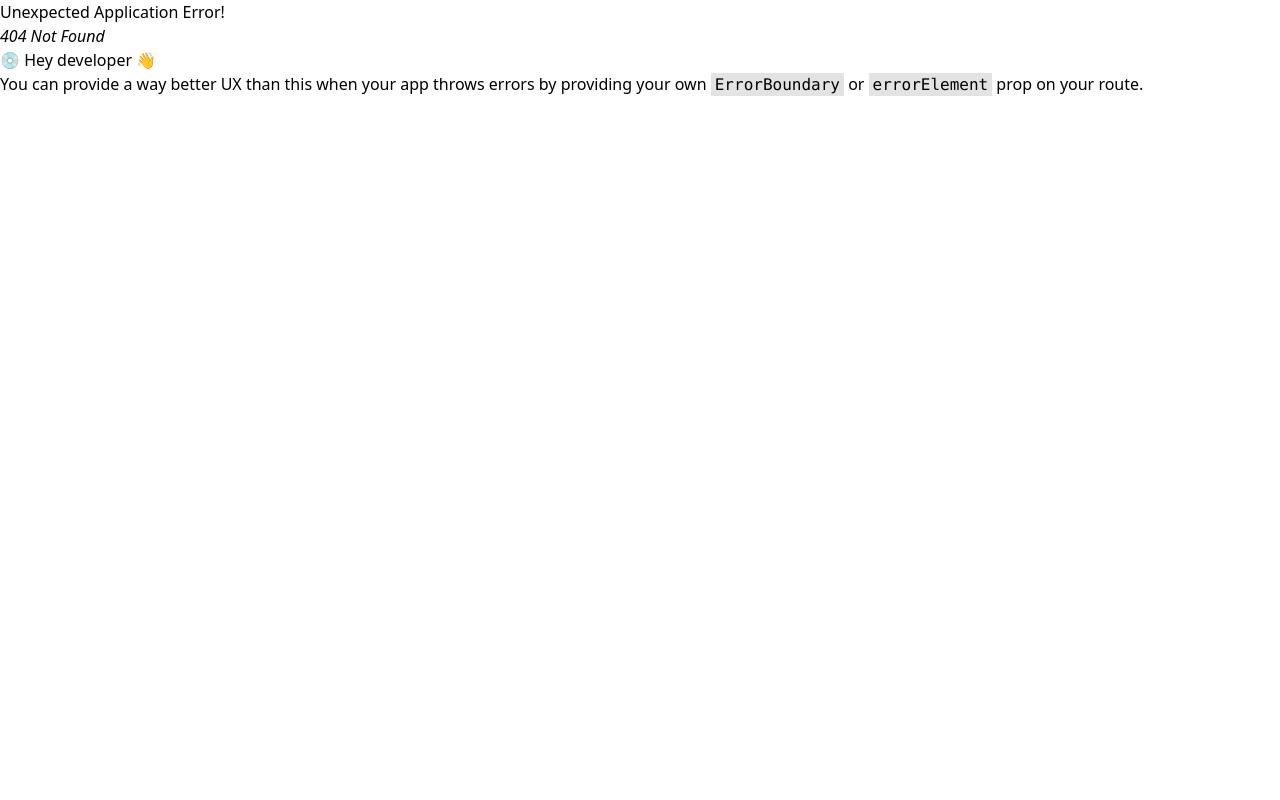
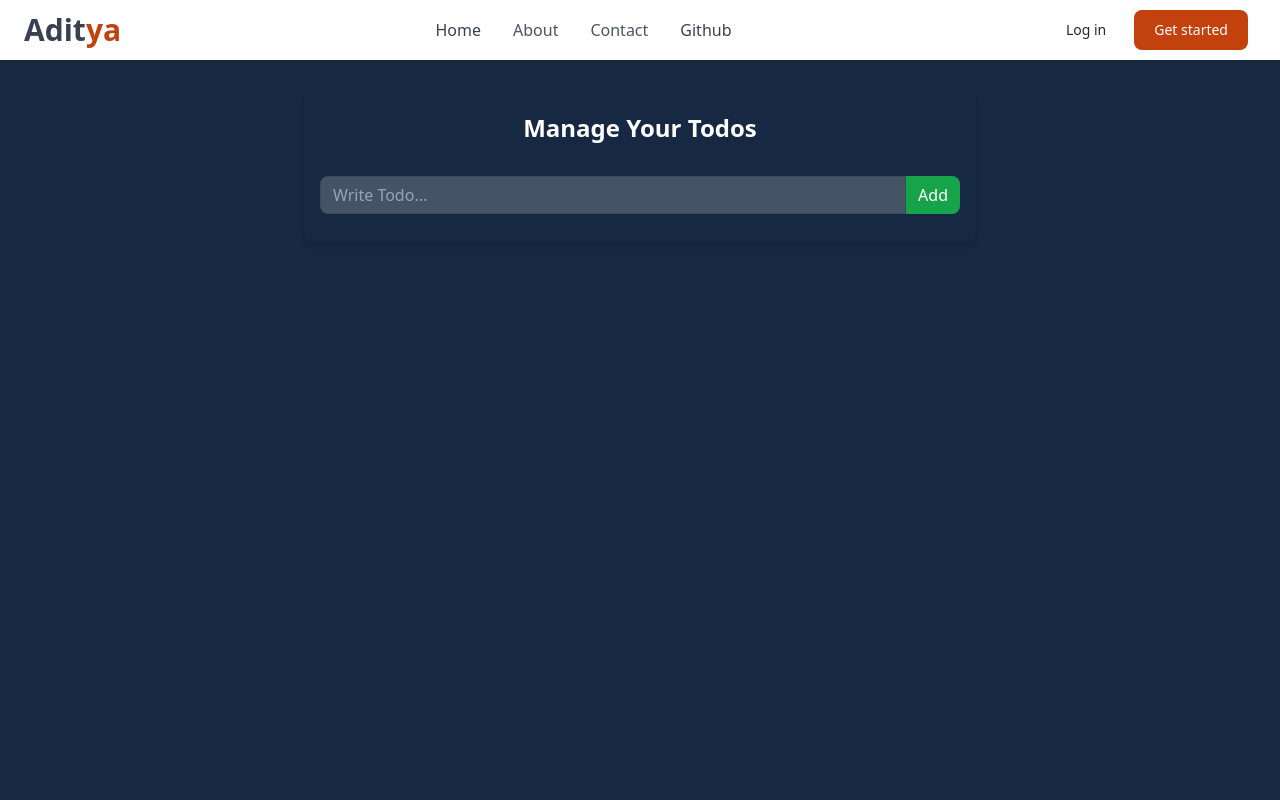
Before and after one commit to aditya-k-maurya/React-Mini-Proj, a React (Vite) app: page /todo in a window 1280 px wide. Before the commit this address had no page. Shown: the top 800 px of the page. Built offline with nearby package versions, Linux system fonts and the light colour scheme.

Commit message:
debugged todo

```diff
--- a/src/components/To-do/TodoForm.jsx
+++ b/src/components/To-do/TodoForm.jsx
@@ -3,19 +3,19 @@ import useTodo from "../../context/TodoContext";
 
 function TodoForm() {
 	const [todo, setTodo] = useState("");
-	const addTodo = useTodo()
+	const { addTodo } = useTodo();
 
 	const add = (e) => {
 		e.preventDefault();
 
-		if (!todo) return
+		if (!todo) return;
 
-		addTodo({ todo, completed: false })
-		setTodo("")
-	}
+		addTodo({ todo, completed: false });
+		setTodo("");
+	};
 
 	return (
-		<form onSubmit={add} className="flex" >
+		<form onSubmit={add} className="flex">
 			<input
 				type="text"
 				placeholder="Write Todo..."
--- a/src/context/TodoContext.js
+++ b/src/context/TodoContext.js
@@ -1,22 +1,21 @@
-import React,{ useContext } from "react"
-
+import React, { useContext } from "react";
 
 export const TodoContext = React.createContext({
-  todos: [
-    {
-      id: 1,
-      todo: "Todo message",
-      compeleted: false,
-    }
-  ],
-  addTodo: (todo) => { },
-  updateTodo: (id, todo) => { },
-  deleteTodo: (id) => { },
-  toggleComplete:(id)=>{}
-})
+	todos: [
+		{
+			id: 1,
+			todo: "Todo message",
+			completed: false,
+		},
+	],
+	addTodo: (todo) => {},
+	updateTodo: (id, todo) => {},
+	deleteTodo: (id) => {},
+	toggleComplete: (id) => {},
+});
 
-export const TodoProvider = TodoContext.Provider
+export const TodoProvider = TodoContext.Provider;
 
 export default function useTodo() {
-  return useContext(TodoContext)
+	return useContext(TodoContext);
 }
--- a/src/main.jsx
+++ b/src/main.jsx
@@ -11,6 +11,7 @@ import Themecontainer from './components/themeChanger/themecontainer'
 import PasswordGenerator from './components/PassGenerator/PasswordGnerator'
 import Counter from './components/Counter/Counter'
 import Converter from './components/currencyConverter/Converter'
+import TodoContainer from './components/To-do/TodoContainer'
 
 // const router = createBrowserRouter([
 //   {
@@ -46,6 +47,7 @@ const router = createBrowserRouter(
 			<Route path="/passwordgenerator" element={<PasswordGenerator />} />
 			<Route path="/converter" element={<Converter />} />
 			<Route path="/counter" element={<Counter />} />
+			<Route path="/todo" element={<TodoContainer />} />
 			<Route loader={githubInforLoader} path="/github" element={<Github />} />
 		</Route>
 	)
```
